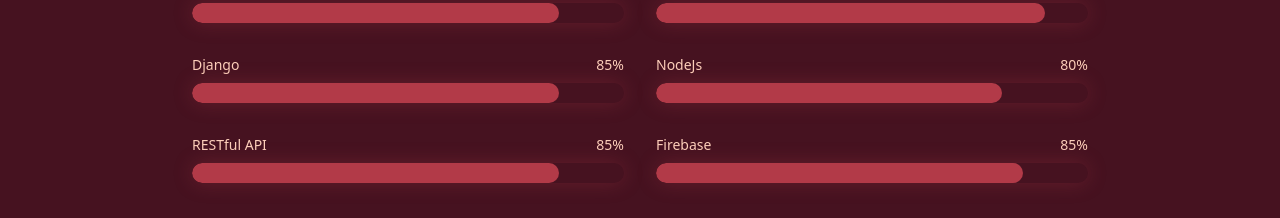
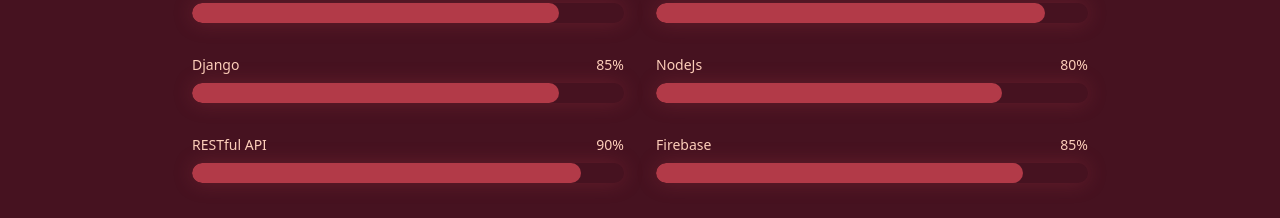
Before and after one commit to akashcodes27/Portfolio, a React (Vite) app: page / in a window 1280 px wide. Shown: the part 2660-2878 px from the top of the page. Built offline with nearby package versions, Linux system fonts and the light colour scheme.

Commit message:
minor changes

```diff
--- a/src/components/Skills.jsx
+++ b/src/components/Skills.jsx
@@ -7,7 +7,7 @@ const skills = [
     { label: "React", level: 90 },
     { label: "Django", level: 85 },
     { label: "NodeJs", level: 80 },
-    { label: "RESTful API", level: 85 },
+    { label: "RESTful API", level: 90 },
     { label: "Firebase", level: 85 },
     { label: "Postman", level: 90 },
     { label: "HTML-CSS", level: 95 },
```
